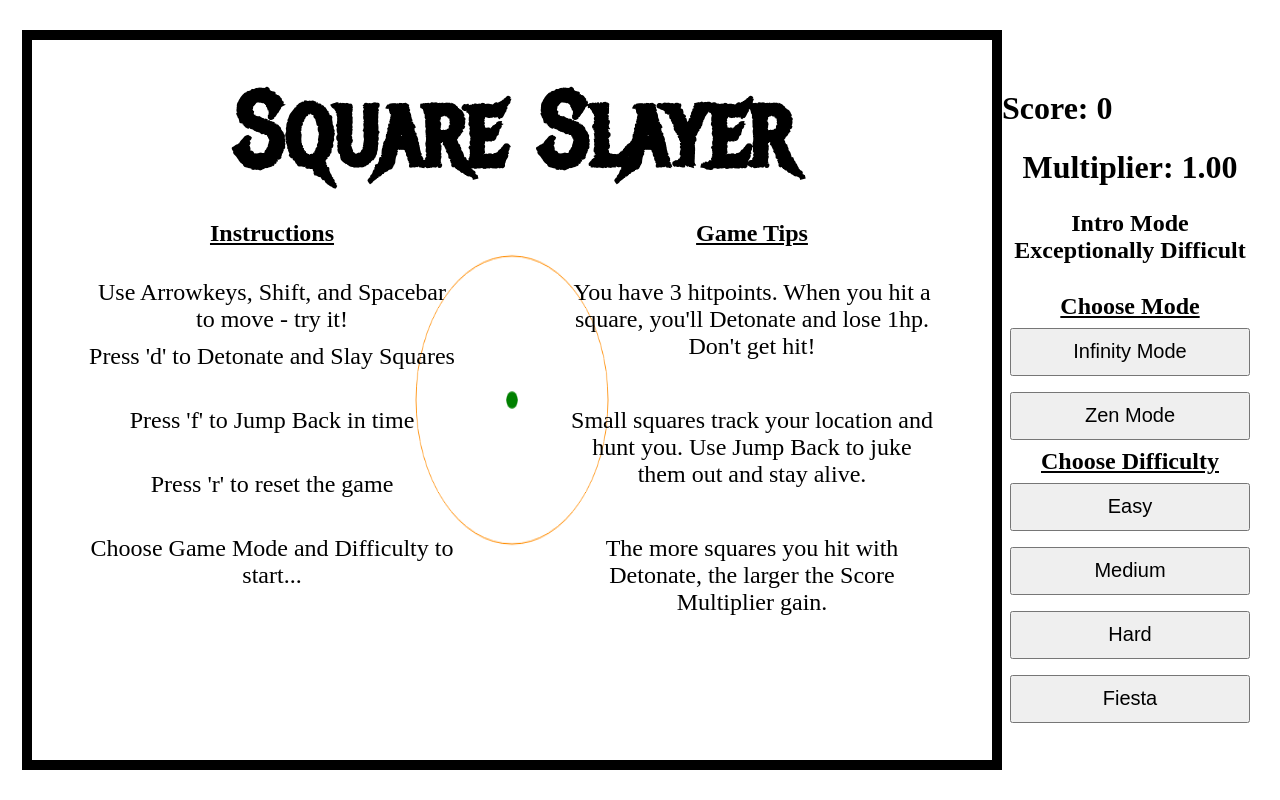
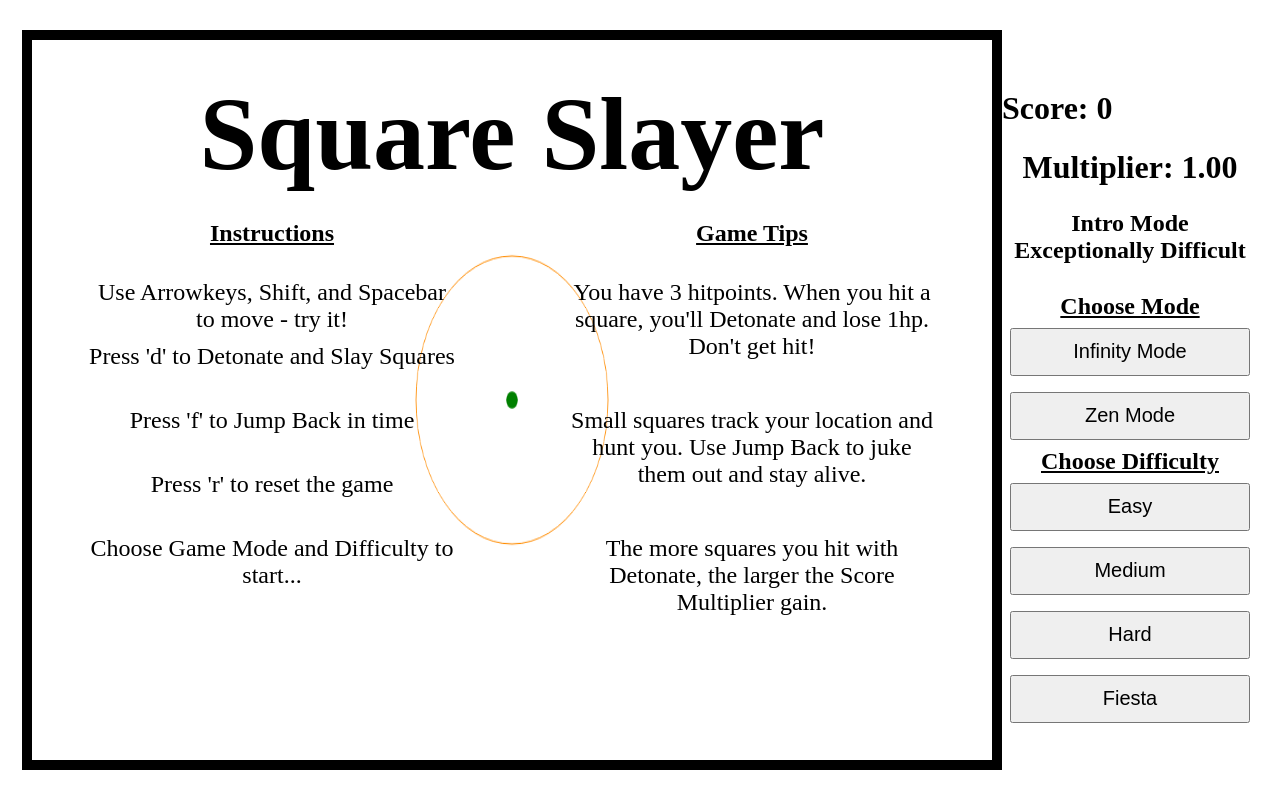
Before and after one commit to BHenderson93/Square-Slayer, a plain HTML site: page SquareSlayer/index.html in a window 1280 px wide. Drawn offline with Linux system fonts and the light colour scheme.

Commit message:
changing styling

```diff
--- a/SquareSlayer/style.css
+++ b/SquareSlayer/style.css
@@ -1,4 +1,3 @@
-@import url('https://fonts.googleapis.com/css2?family=Metal+Mania&display=swap');
 @font-face{
     font-family: "Brutal";
     src: url("brutalworld-font/Brutalworld-owxEa.ttf") ;
@@ -59,7 +58,7 @@ button {
     font-size: 2.5vh;
 }
 span{
-    font-family: 'Metal Mania', cursive;
+
 }
 
 .intro {
```
